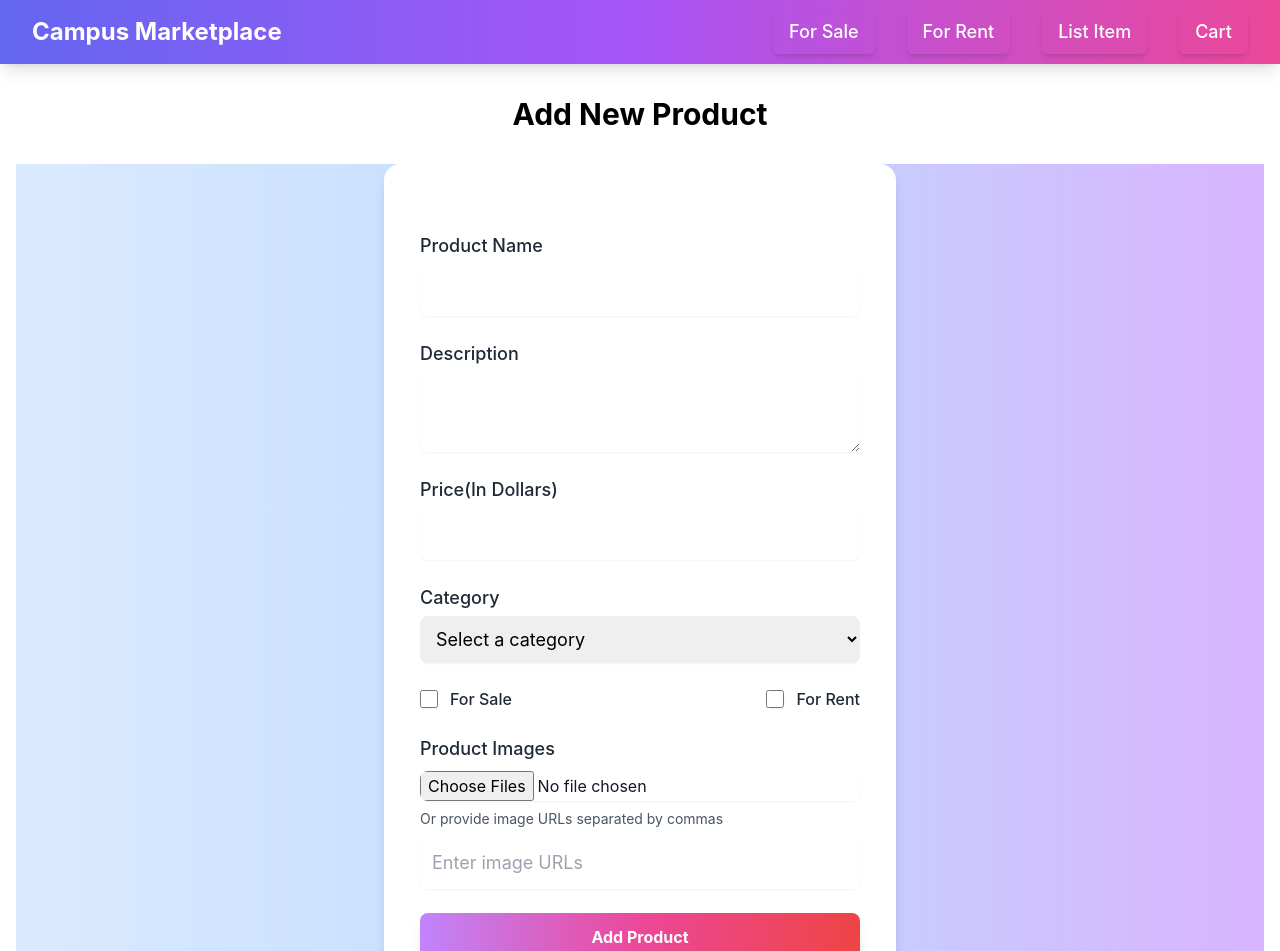
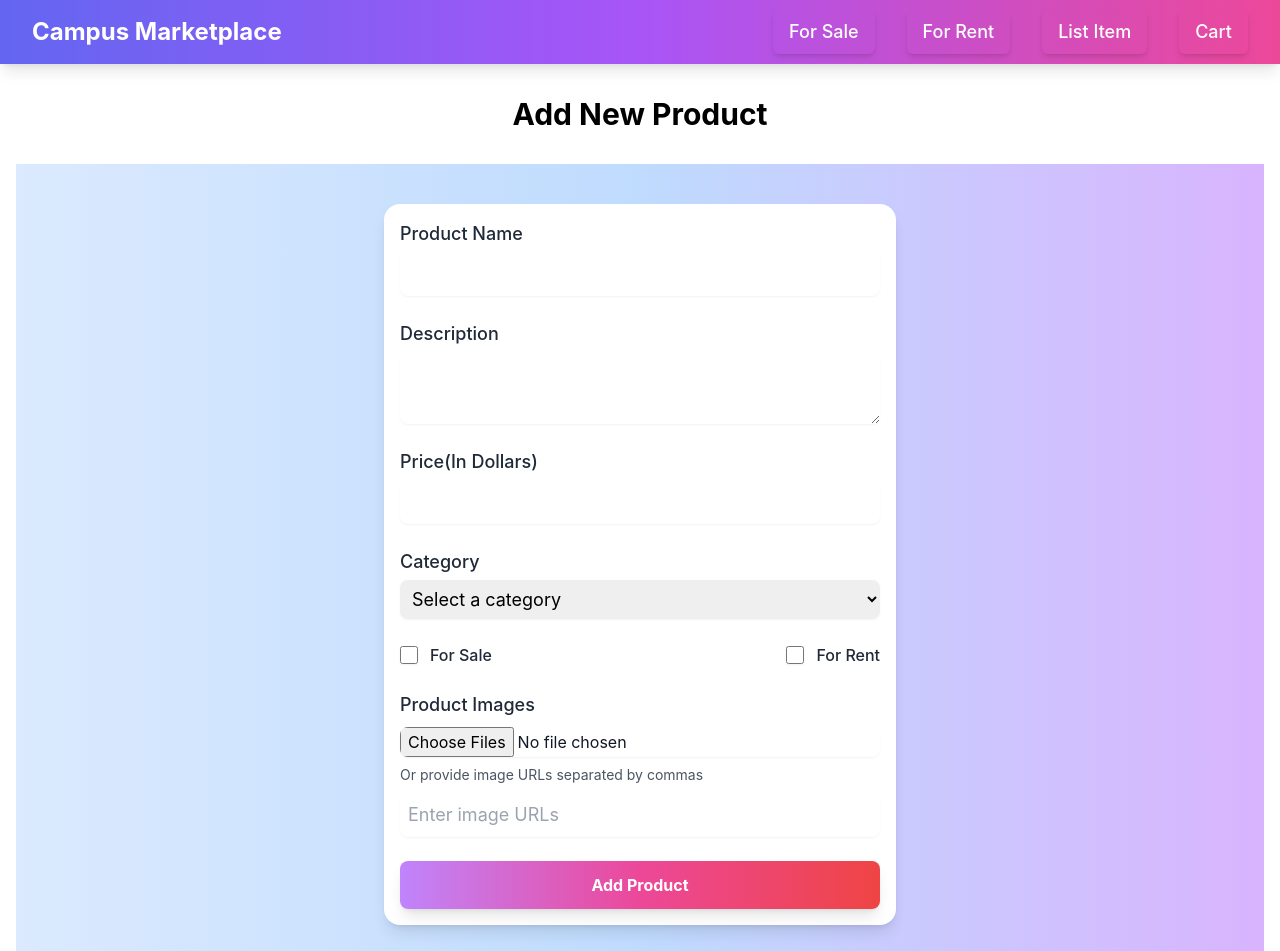
Before and after one commit to jainsamyak15/Campus-MarketPlace, a Next.js app: page /add-product in a window 1280 px wide. Shown: the top 951 px of the page. Built offline with nearby package versions, Linux system fonts and the light colour scheme; no server answers.

Commit message:
final commit

```diff
--- a/components/AddProductForm.js
+++ b/components/AddProductForm.js
@@ -190,8 +190,8 @@ const AddProductForm = ({ onSubmit, onImageUpload }) => {
 
   return (
     <div className="flex justify-center items-center min-h-screen bg-gradient-to-r from-blue-100 via-blue-200 to-purple-300">
-      <form onSubmit={handleSubmit} className="space-y-6 max-w-lg w-full bg-white p-9 shadow-lg rounded-2xl">
-        <h2 className="text-4xl font-extrabold mb-8 text-center text-gray-900"></h2>
+      <form onSubmit={handleSubmit} className="space-y-6 max-w-lg w-full bg-white p-4 shadow-lg rounded-2xl">
+        {/* <h2 className="text-4xl font-extrabold mb-8 text-center text-gray-900"></h2> */}
         <div>
           <label htmlFor="name" className="block text-lg font-medium text-gray-800">Product Name</label>
           <input
@@ -201,7 +201,7 @@ const AddProductForm = ({ onSubmit, onImageUpload }) => {
             value={product.name}
             onChange={handleChange}
             required
-            className="mt-1 block w-full rounded-lg border-gray-300 shadow-sm focus:border-purple-400 focus:ring focus:ring-purple-200 p-3 text-lg"
+            className="mt-1 block w-full rounded-lg border-gray-300 shadow-sm focus:border-purple-400 focus:ring focus:ring-purple-200 p-2 text-lg"
           />
         </div>
         <div>
@@ -212,7 +212,7 @@ const AddProductForm = ({ onSubmit, onImageUpload }) => {
             value={product.description}
             onChange={handleChange}
             required
-            className="mt-1 block w-full rounded-lg border-gray-300 shadow-sm focus:border-purple-400 focus:ring focus:ring-purple-200 p-3 text-lg"
+            className="mt-1 block w-full rounded-lg border-gray-300 shadow-sm focus:border-purple-400 focus:ring focus:ring-purple-200 p-2 text-lg"
           />
         </div>
         <div>
@@ -224,7 +224,7 @@ const AddProductForm = ({ onSubmit, onImageUpload }) => {
             value={product.price}
             onChange={handleChange}
             required
-            className="mt-1 block w-full rounded-lg border-gray-300 shadow-sm focus:border-purple-400 focus:ring focus:ring-purple-200 p-3 text-lg"
+            className="mt-1 block w-full rounded-lg border-gray-300 shadow-sm focus:border-purple-400 focus:ring focus:ring-purple-200 p-2 text-lg"
           />
         </div>
         <div>
@@ -235,7 +235,7 @@ const AddProductForm = ({ onSubmit, onImageUpload }) => {
             value={product.category}
             onChange={handleChange}
             required
-            className="mt-1 block w-full rounded-lg border-gray-300 shadow-sm focus:border-purple-400 focus:ring focus:ring-purple-200 p-3 text-lg"
+            className="mt-1 block w-full rounded-lg border-gray-300 shadow-sm focus:border-purple-400 focus:ring focus:ring-purple-200 p-2 text-lg"
           >
             <option value="">Select a category</option>
             <option value="Electronics">Electronics</option>
@@ -283,7 +283,7 @@ const AddProductForm = ({ onSubmit, onImageUpload }) => {
             type="text"
             onChange={handleImageUrlChange}
             placeholder="Enter image URLs"
-            className="mt-2 block w-full text-gray-900 bg-white rounded-lg border-gray-300 shadow-sm focus:border-purple-400 focus:ring focus:ring-purple-200 p-3 text-lg"
+            className="mt-2 block w-full text-gray-900 bg-white rounded-lg border-gray-300 shadow-sm focus:border-purple-400 focus:ring focus:ring-purple-200 p-2 text-lg"
           />
         </div>
         <button
```
